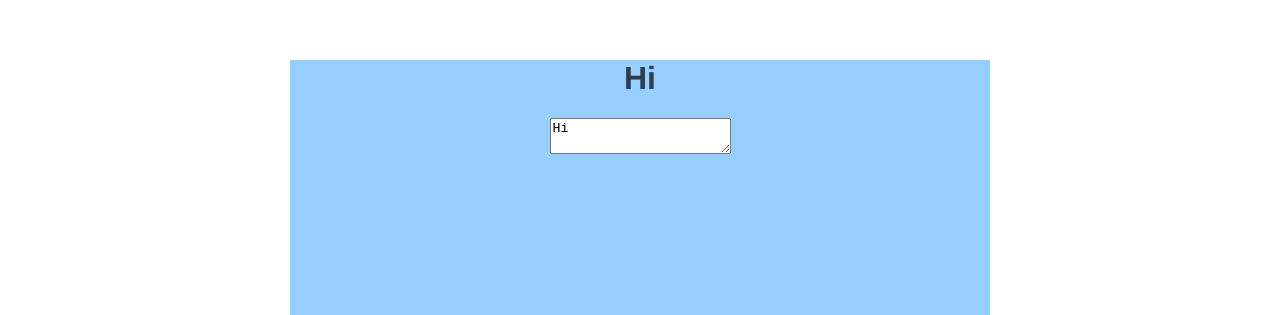
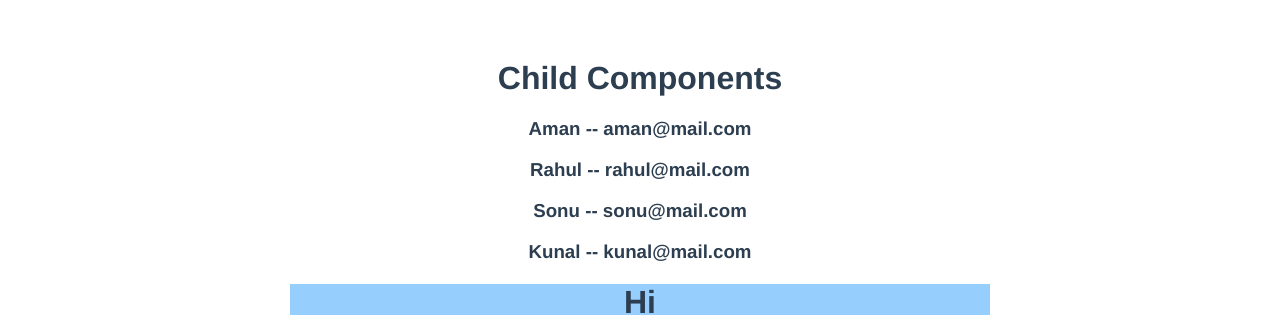
Before and after one commit to Amanastel/Start_Vue, a Vue app in the folder lernVue/learn_vue/: page / in a window 1280 px wide. Shown: the top 315 px of the page. Built offline with nearby package versions, Linux system fonts and the light colour scheme.

Commit message:
data binding

```diff
--- a/lernVue/learn_vue/src/App.vue
+++ b/lernVue/learn_vue/src/App.vue
@@ -3,11 +3,11 @@
     <!-- <img alt="Vue logo" src="./assets/logo.png"> -->
     <!-- <HelloWorld msg="Welcome to Your Vue.js App"/> -->
     <!-- <Homes msg="hello world"/> -->
-    <Databind/>
-    <loveme msg="hello world"/>
+    <child v-bind:users="users" />
+    <Databind />
+    <loveme msg="hello world" />
 
-    <HomeMain/>
-
+    <HomeMain />
   </div>
 </template>
 
@@ -15,20 +15,31 @@
 // import HelloWorld from './components/HelloWorld.vue'
 // import Homes from './components/HomePage.vue'
 // import loveme from './components/Love-me.vue'
-import HomeMain from './components/Home-main.vue'
-import Databind from './components/Databind.vue'
-
+import HomeMain from "./components/Home-main.vue";
+import Databind from "./components/Databind.vue";
+import child from "./components/child.vue";
 
 export default {
-  name: 'App',
+  name: "App",
   components: {
     // HelloWorld,
     // Homes,
     // loveme,
     HomeMain,
     Databind,
-  }
-}
+    child,
+  },
+  data() {
+    return {
+      users: [
+        { id: 1, name: "Aman", email: "aman@mail.com" },
+        { id: 2, name: "Rahul", email: "rahul@mail.com" },
+        { id: 3, name: "Sonu", email: "sonu@mail.com" },
+        { id: 4, name: "Kunal", email: "kunal@mail.com" },
+      ],
+    };
+  },
+};
 </script>
 
 <style>
--- /dev/null
+++ b/lernVue/learn_vue/src/components/child.vue
@@ -0,0 +1,17 @@
+<template>
+    <div>
+        <!-- <h1>{{name}}</h1> -->
+        <h1>Child Components</h1>
+        <h3 v-for="user in users" :key="user.name">
+            {{ user.name }} -- {{ user.email }}
+        </h3>
+    </div>
+</template>
+
+<script>
+export default {
+    name: "child-s",
+    props: ['users']
+
+};
+</script>
```
